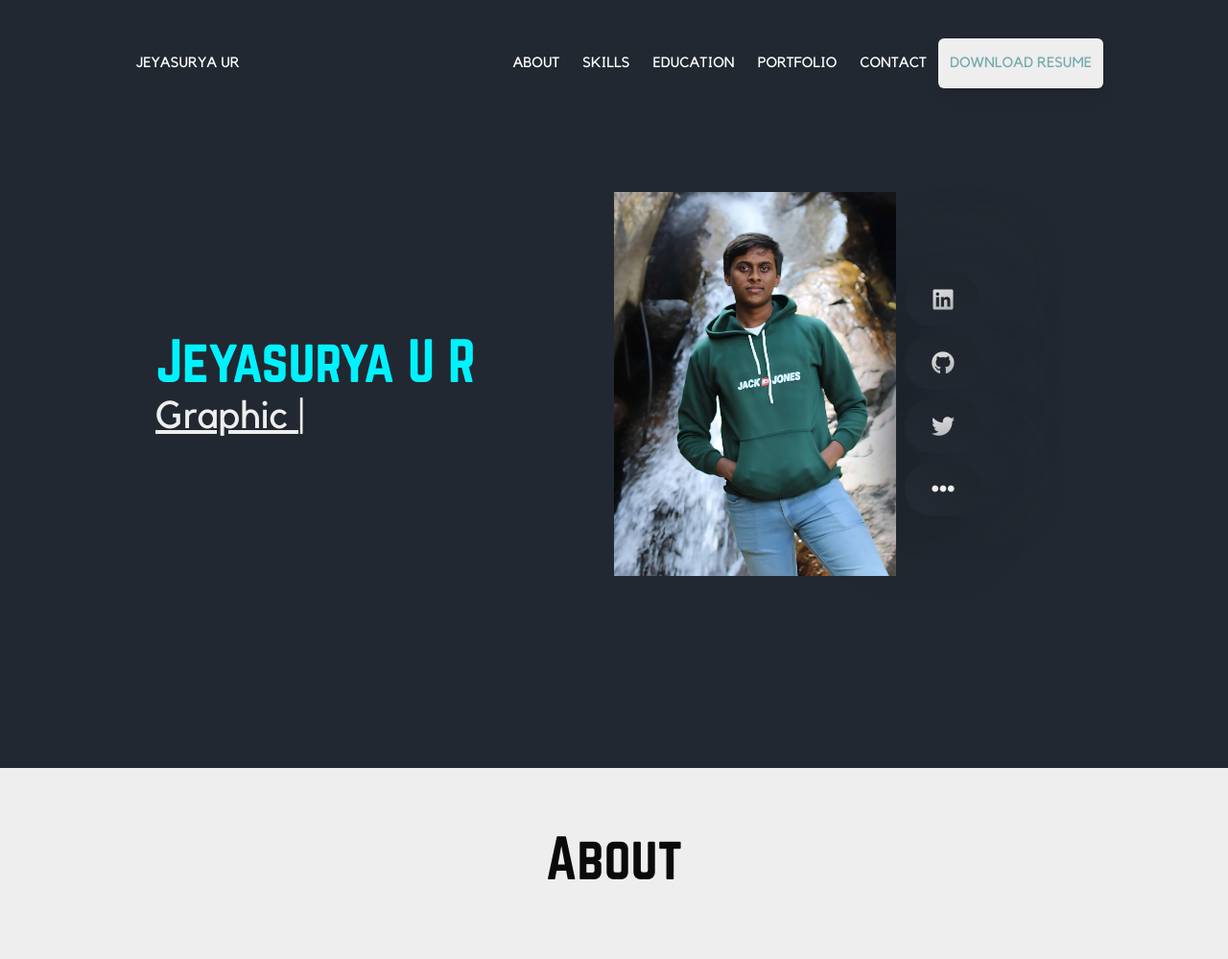
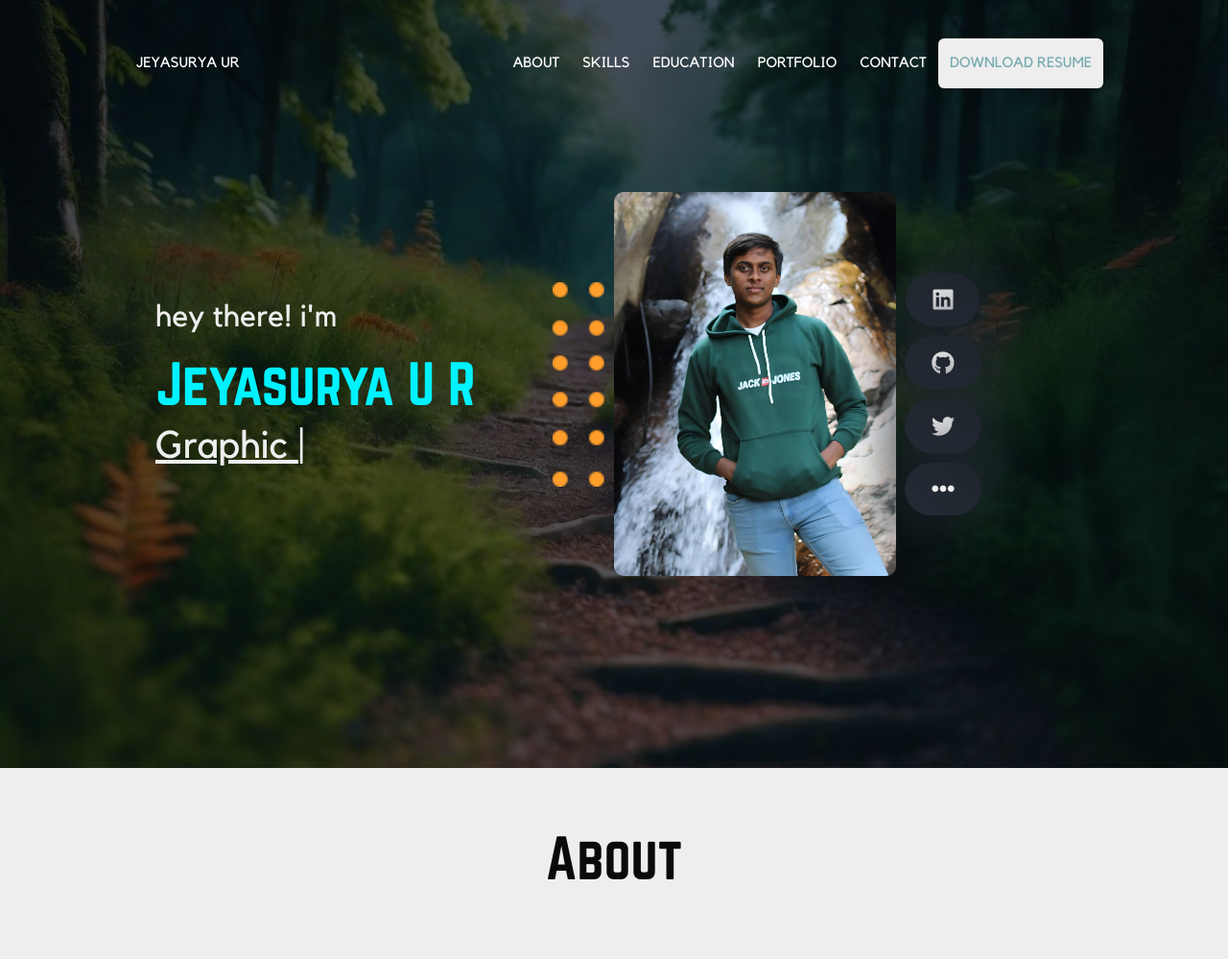
Before and after one commit to JeyasuryaUR/Portfolio, a Flask app: page / in a window 1280 px wide. Shown: the top 999 px of the page at 96% size. Run offline with Flask 3, Linux system fonts and the light colour scheme; some libraries are stand-ins or nearby versions.

Commit message:
Regular Updates

```diff
--- a/app.py
+++ b/app.py
@@ -122,6 +122,14 @@ def home():
 
     portfolio = [
         {
+            "name": "Simplicook (Recipe Book)",
+            "stream": themes[0],
+            "src": "https://github.com/JeyasuryaUR/Simplicook",
+            "tech": "ReactJS, Tailwind CSS, Django REST API",
+            "image": "simplicook.png",
+            "desc": "A comprehensive recipe book application with enhanced features and basic CRUD operations.",
+        },
+        {
             "name": "Vendor Management System",
             "stream": themes[0],
             "src": "https://github.com/JeyasuryaUR/Vendor-Management-System",
@@ -163,6 +171,7 @@ def home():
             "name": "Wiki Online Encyclopedia",
             "stream": themes[0],
             "src": "https://github.com/JeyasuryaUR/WikiOnlineEncyclopedia",
+            "image": "wiki.png",
             "tech": "Django (Python)",
             "desc": "A Minimal Wikipedia Clone.",
         },
--- a/static/script.js
+++ b/static/script.js
@@ -51,56 +51,27 @@
 	});
 
 
-	/* ########################################### hero parallax ############################################## */
-	/*
-	window.onload = function () {
+	var lastMouseX = 0;
+	var lastMouseY = 0;
+	$('.hero-area').mousemove(function(e) {
+		// Determine direction by comparing current mouse position with last position
+		var moveLeft = e.pageX < lastMouseX;
+		var moveUp = e.pageY < lastMouseY;
+		lastMouseX = e.pageX;
+		lastMouseY = e.pageY;
 
-		var parallaxBox = document.getElementById('parallax');
-		var
-			c2left = document.getElementById('l2').offsetLeft,
-			c2top = document.getElementById('l2').offsetTop,
-			c3left = document.getElementById('l3').offsetLeft,
-			c3top = document.getElementById('l3').offsetTop,
-			c4left = document.getElementById('l4').offsetLeft,
-			c4top = document.getElementById('l4').offsetTop,
-			c5left = document.getElementById('l5').offsetLeft,
-			c5top = document.getElementById('l5').offsetTop,
-			c6left = document.getElementById('l6').offsetLeft,
-			c6top = document.getElementById('l6').offsetTop,
-			c7left = document.getElementById('l7').offsetLeft,
-			c7top = document.getElementById('l7').offsetTop,
-			c8left = document.getElementById('l8').offsetLeft,
-			c8top = document.getElementById('l8').offsetTop,
-			c9left = document.getElementById('l9').offsetLeft,
-			c9top = document.getElementById('l9').offsetTop;
+		// Calculate translation values
+		var translateX = moveLeft ? 10 : -10; // Move right if moving left, else move left
+		var translateY = moveUp ? 10 : -10; // Move down if moving up, else move up
 
-		parallaxBox.onmousemove = function (event) {
-			event = event || window.event;
-			var x = event.clientX - parallaxBox.offsetLeft,
-				y = event.clientY - parallaxBox.offsetTop;
+		// Apply movement to the opposite direction
+		$('.hero-img-wrap').css('transform', `translate(${translateX}px, ${translateY}px)`);
+	});
 
-			mouseParallax('l2', c2left, c2top, x, y, 25);
-			mouseParallax('l3', c3left, c3top, x, y, 20);
-			mouseParallax('l4', c4left, c4top, x, y, 35);
-			mouseParallax('l5', c5left, c5top, x, y, 30);
-			mouseParallax('l6', c6left, c6top, x, y, 45);
-			mouseParallax('l7', c7left, c7top, x, y, 30);
-			mouseParallax('l8', c8left, c8top, x, y, 25);
-			mouseParallax('l9', c9left, c9top, x, y, 40);
-		};
-
-	};
-
-	function mouseParallax(id, left, top, mouseX, mouseY, speed) {
-		var obj = document.getElementById(id);
-		var parentObj = obj.parentNode,
-			containerWidth = parseInt(parentObj.offsetWidth),
-			containerHeight = parseInt(parentObj.offsetHeight);
-		obj.style.left = left - (((mouseX - (parseInt(obj.offsetWidth) / 2 + left)) / containerWidth) * speed) + 'px';
-		obj.style.top = top - (((mouseY - (parseInt(obj.offsetHeight) / 2 + top)) / containerHeight) * speed) + 'px';
-	}
-	*/
-	/* ########################################### /hero parallax ############################################## */
+	$('.hero-area').mouseleave(function() {
+		// Reset position when mouse leaves the area
+		$('.hero-img-wrap').css('transform', 'translate(0, 0)');
+	});
 
 	// testimonial-slider
 	$('.testimonial-slider').slick({
@@ -175,9 +146,11 @@
 	});
 
 	ScrollReveal().reveal('.section', {delay: 200, interval: 50});
-	ScrollReveal().reveal('#skills .card', {delay: 200, reset: true, interval: 50});
+	ScrollReveal().reveal('#skills .card', {delay: 200, reset: true, interval: 100});
+	ScrollReveal().reveal('#education .card', {delay: 50, reset: true, interval: 50});
 	ScrollReveal().reveal('#portfolio .card', {delay: 200, interval: 50});
 	ScrollReveal().reveal('.list-hero-social a', {reset: true, interval: 20});
+	ScrollReveal().reveal('.about-text span', {delay:200, reset: true, interval: 200});
 
 	$(document).ready(function(){
 		$('a').on('click', function(event) {
--- a/static/style.css
+++ b/static/style.css
@@ -546,12 +575,35 @@ textarea.input {
     display: flex;
     align-items: center;
     justify-content: center;
+    background-image: url("./images/BGs/bgasset.jpg"), linear-gradient(var(--dark-grey), var(--grey));
+    background-blend-mode: overlay;
+    background-size: cover;
+    background-position: center;
+    background-attachment: fixed;
+}
+
+.hero-area::before {
+    content: '';
+    position: absolute;
+    top: 0;
+    left: 0;
+    width: 100%;
+    height: 100%;
+    background: url('./images/illustrations/dots-group-v.png') no-repeat center center;
+    background-size: 10%;
+    z-index: 0;
   }
 
 @media (max-width: 768px) {
     .hero-area {
         padding-top: 64px;
     }
+}
+
+.hero-area .hero-img-wrap {
+    border-radius: 10px;
+    transition: transform 0.3s ease, box-shadow 0.3s ease;
+    /* Smooth transition for transform and box-shadow */
 }
 
 .hero-area h1 {
--- a/templates/index.html
+++ b/templates/index.html
@@ -36,14 +36,16 @@
 
 <!-- hero area -->
 <section class="hero-area home" id="parallax">
-  <div class="container">
-    <div class="columns is-vcentered is-multiline"
-    style="max-width: 100vw;">
+  <div class="container" style="position: relative; z-index: 1;">
+    <div class="columns is-vcentered is-multiline">
       <div
         class="column is-5-desktop is-offset-1-desktop is-12-mobile has-text-centered-mobile"
       >
+        <h4 class="has-text-white font-two pb-4 ">
+          <span class="">hey there! i'm</span>
+        </h4>
         <h2 class="color-three font-one">Jeyasurya U R</h2>
-        <h3 class="has-text-white font-two">
+        <h3 class="has-text-white font-two pt-2">
           <span class="auto-typed is-underlined">Full Stack Developer</span>
         </h3>
       </div>
@@ -103,80 +105,25 @@
       <!-- /social icon -->
     </div>
   </div>
-  <!--
-  <div class="layer" id="l2">
-    <img
-      src="{{ url_for('static', filename='images/illustrations/dots-cyan.png') }}"
-      alt="bg-shape"
-      class="layer-img"
-    />
-  </div>
-  <div class="layer" id="l3">
-    <img
-      src="{{ url_for('static', filename='images/illustrations/leaf-orange.png') }}"
-      alt="bg-shape"
-      class="layer-img"
-    />
-  </div>
-  <div class="layer" id="l4">
-    <img
-      src="{{ url_for('static', filename='images/illustrations/dots-orange.png') }}"
-      alt="bg-shape"
-      class="layer-img"
-    />
-  </div>
-  <div class="layer" id="l5">
-    <img
-      src="{{ url_for('static', filename='images/illustrations/leaf-yellow.png') }}"
-      alt="bg-shape"
-      class="layer-img"
-    />
-  </div>
-  <div class="layer" id="l6">
-    <img
-      src="{{ url_for('static', filename='images/illustrations/leaf-cyan.png') }}"
-      alt="bg-shape"
-      class="layer-img"
-    />
-  </div>
-  <div class="layer" id="l7">
-    <img
-      src="{{ url_for('static', filename='images/illustrations/dots-group-orange.png') }}"
-      alt="bg-shape"
-      class="layer-img"
-    />
-  </div>
-  <div class="layer" id="l8">
-    <img
-      src="{{ url_for('static', filename='images/illustrations/leaf-pink-round.png') }}"
-      alt="bg-shape"
-      class="layer-img"
-    />
-  </div>
-  <div class="layer" id="l9">
-    <img
-      src="{{ url_for('static', filename='images/illustrations/leaf-cyan-2.png') }}"
-      alt="bg-shape"
-      class="layer-img"
-    />
-  </div>
-  -->
+
 </section>
 <!-- /hero area -->
 
 <!-- about -->
 <section class="section has-background-white" id="about">
   <div class="container">
-    <div class="has-text-centered">
+    <div class="has-text-centered about-title">
       <h2 class="section-title has-text-black">About</h2>
     </div>
     <div class="columns is-centered">
       <div class="column is-four-fifths-desktop has-text-centered">
-        <p class="font-two paragraph-lg has-text-dark">
-          I am a versatile Full Stack Developer with a strong focus on Video
+        <p class="font-two paragraph-lg has-text-dark about-text">
+          <span>
+            I am a versatile Full Stack Developer with a strong focus on Video
           Editing. My technical skills extend to C++, Python, C, Java, and
           JavaScript. Alongside my programming expertise, I have a creative
           flair for design.
+          </span>
           <br />
           <br />
           <span class="is-hidden-mobile">
@@ -267,19 +214,24 @@
     <div class="columns is-multiline is-flex-mobile shuffle-wrapper">
       {% for work in portfolio %}
       <div class="column is-4-desktop is-6-tablet shuffle-item">
-        <div class="m-2 card  portfolio-card">
+        <div class="m-2 card portfolio-card">
           {% if work.image %}
+          <div class="card-image-overlay">
             {% if 'http' in work.image %}
-              <img src="{{ work.image }}" alt="{{work.name}}" class="card-image is-full" />
+            <img src="{{ work.image }}" alt="{{work.name}}" class="card-image is-full" />
             {% else %}
-              <img src="{{ url_for('static', filename='images/portfolio/' + work.image)}}" alt="{{work.name}}" class="card-image is-full" />
+            <img src="{{ url_for('static', filename='images/portfolio/' + work.image)}}" alt="{{work.name}}" class="card-image is-full" />
             {% endif %}
+            <a class="py-3 px-4 mt-2 button-view-project button is-centered has-text-centered is-small is-rounded is-primary has-text-black has-text-weight-bold is-hidden-mobile is-hidden-touch" href="{{work.src}}">
+              <span>View Project</span>
+            </a>
+          </div>
           {% endif %}
           <div class="card-content">
             <h4 class="title is-4 has-text-white">{{work.name}}</h4>
             <p class="subtitle is-6 color-one">{{work.tech}}</p>
             <p class="work-desc has-text-white">{{work.desc}}</p>
-            <a class="py-3 px-4 mt-2 button is-small is-rounded is-primary has-text-black has-text-weight-bold " href="{{work.src}}">
+            <a class="py-3 px-4 mt-2 button is-small is-rounded is-primary has-text-black has-text-weight-bold is-hidden-desktop is-hidden-tablet" href="{{work.src}}">
               <span>View Project</span>
             </a>
           </div>
```
Also changed, not shown: other parts of static/style.css (+134 -48 lines), static/images/BGs/bgasset.jpg (added), static/images/portfolio/simplicook.png (added), static/images/portfolio/wiki.png (added), 2 other files. Lines whose indentation alone changed are shown as unchanged.
